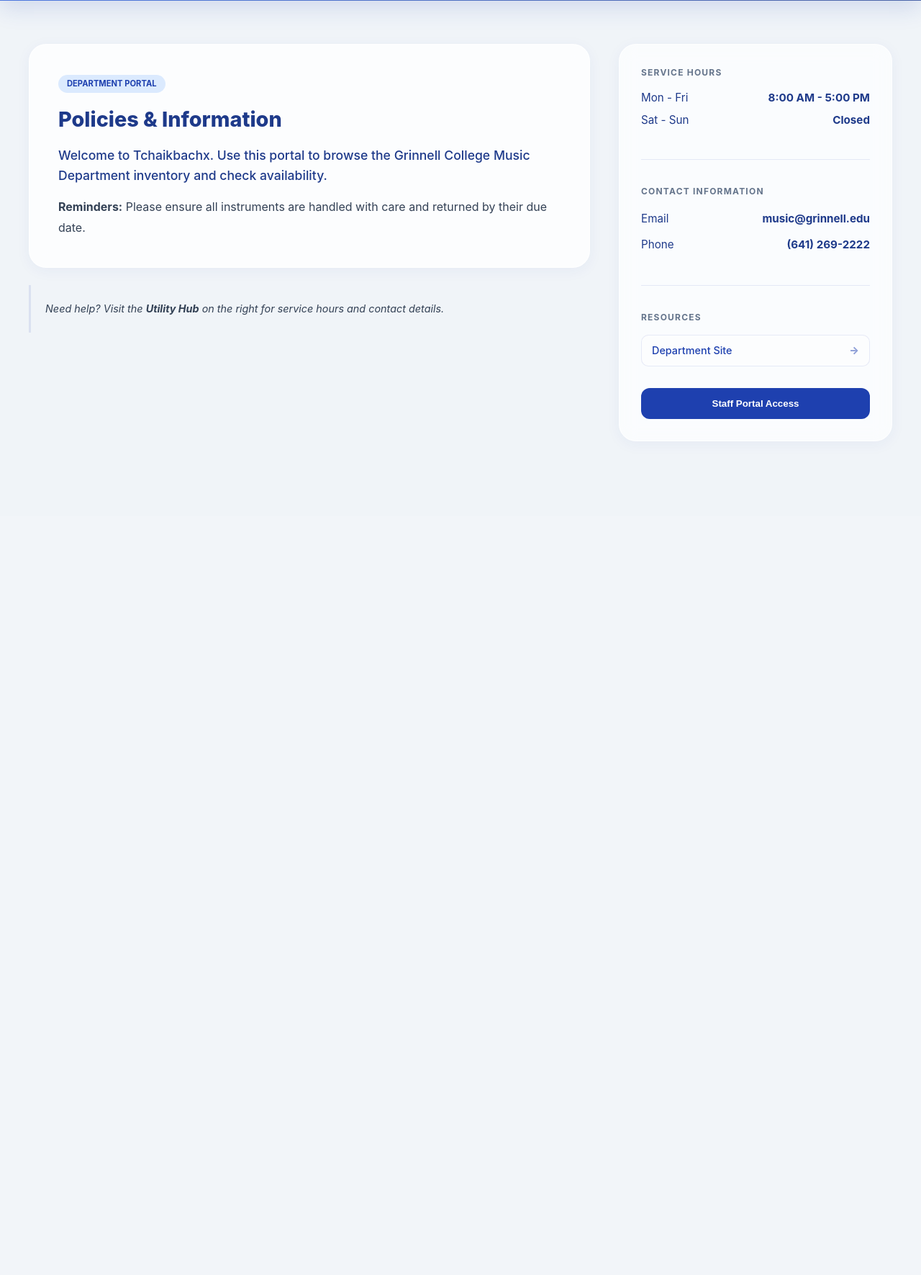
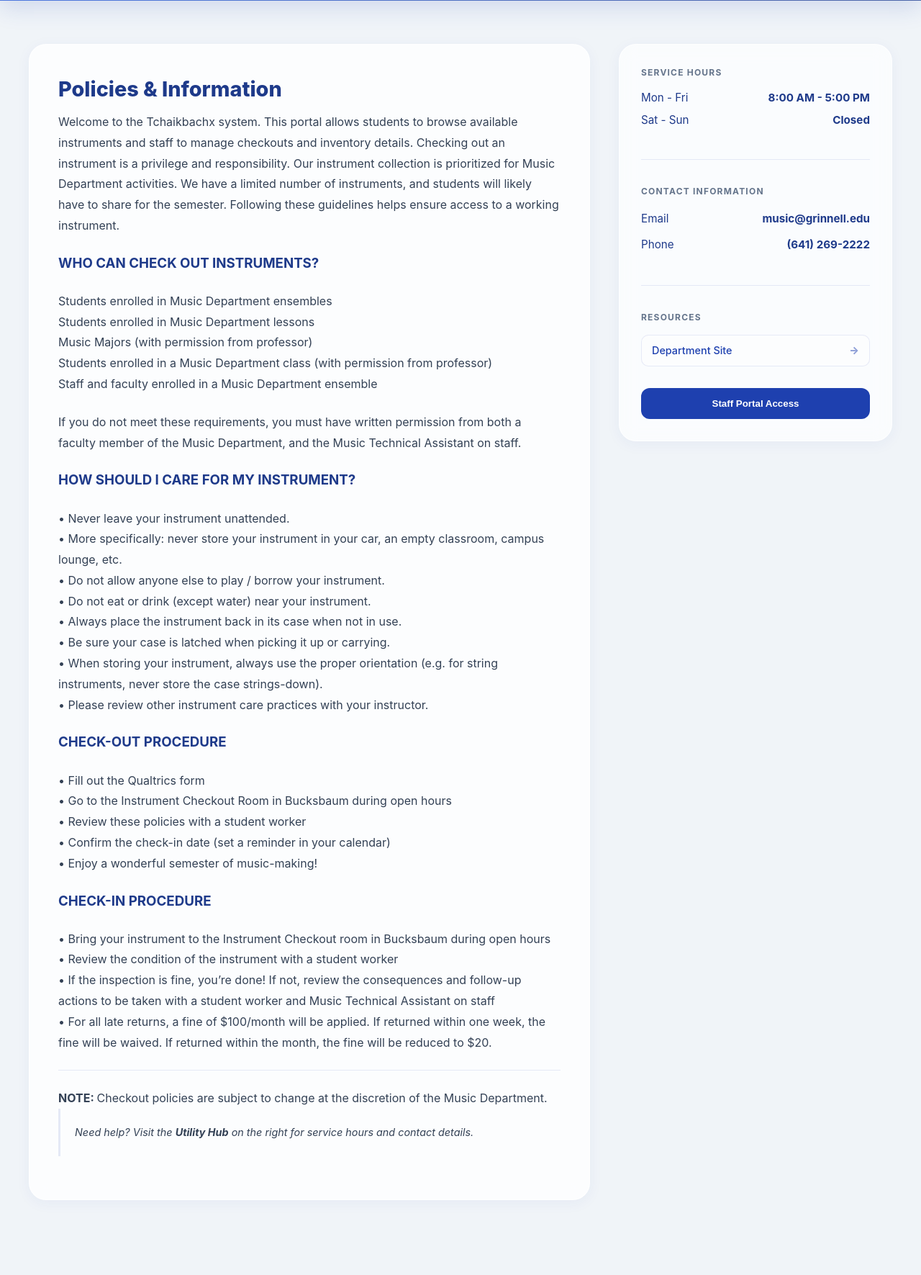
Before and after one commit to tchaikbachx/image, a Flask app: page / in a window 1280 px wide. Shown: the part 366-2137 px from the top of the page at 72% size. Before the commit the page ends 979 px from the top, so only its background shows below. Run offline with Flask 3, Linux system fonts and the light colour scheme; parts of the project's set-up code (start-up, migrations or seed data) failed here and were passed over.

Commit message:
this has all the updated policies now, but i'll refine the formatting a little more

```diff
--- a/templates/index.html
+++ b/templates/index.html
@@ -34,14 +34,55 @@
     <div class="home-container">
       <section class="news-section">
         <div class="news-card">
-          <div class="card-tag">Department Portal</div>
           <h2>Policies & Information</h2>
-          <p class="lead-text">Welcome to Tchaikbachx. Use this portal to browse the Grinnell College Music Department
-            inventory and check availability.</p>
-          <!-- <hr> -->
-          <p><strong>Reminders:</strong> Please ensure all instruments are handled with care and returned by their due
-            date.</p>
-        </div>
+          <p>Welcome to the Tchaikbachx system. This portal allows students to browse available instruments and staff to
+            manage checkouts and inventory details. Checking out an instrument is a privilege and responsibility. Our
+            instrument collection is prioritized for Music Department activities. We have a limited number of
+            instruments, and students will likely have to share for the semester. Following these guidelines helps
+            ensure access to a working instrument.</p><br>
+
+          <h3>WHO CAN CHECK OUT INSTRUMENTS?</h3><br>
+
+          <p>Students enrolled in Music Department ensembles</p>
+          <p>Students enrolled in Music Department lessons</p>
+          <p>Music Majors (with permission from professor)</li>
+          <p>Students enrolled in a Music Department class (with permission from professor)</p>
+          <p>Staff and faculty enrolled in a Music Department ensemble</p><br>
+
+          <p>If you do not meet these requirements, you must have written permission from both a faculty member of the
+            Music Department, and the Music Technical Assistant on staff.</p><br>
+
+          <h3>HOW SHOULD I CARE FOR MY INSTRUMENT?</h3><br>
+
+          <p>• Never leave your instrument unattended.</p>
+          <p>• More specifically: never store your instrument in your car, an empty classroom, campus lounge, etc.</p>
+          <p>• Do not allow anyone else to play / borrow your instrument.</p>
+          <p>• Do not eat or drink (except water) near your instrument.</p>
+          <p>• Always place the instrument back in its case when not in use.</p>
+          <p>• Be sure your case is latched when picking it up or carrying.</p>
+          <p>• When storing your instrument, always use the proper orientation (e.g. for string instruments, never store
+            the case strings-down).</p>
+          <p>• Please review other instrument care practices with your instructor.</p><br>
+
+          <h3>CHECK-OUT PROCEDURE</h3><br>
+
+          <p>• Fill out the Qualtrics form</p>
+          <p>• Go to the Instrument Checkout Room in Bucksbaum during open hours</p>
+          <p>• Review these policies with a student worker</p>
+          <p>• Confirm the check-in date (set a reminder in your calendar)</p>
+          <p>• Enjoy a wonderful semester of music-making!</p><br>
+
+          <h3>CHECK-IN PROCEDURE</h3><br>
+
+          <p>• Bring your instrument to the Instrument Checkout room in Bucksbaum during open hours</p>
+          <p>• Review the condition of the instrument with a student worker</p>
+          <p>• If the inspection is fine, you’re done! If not, review the consequences and follow-up actions to be taken
+            with a student worker and Music Technical Assistant on staff</p>
+          <p>• For all late returns, a fine of $100/month will be applied. If returned within one week, the fine will be
+            waived. If returned within the month, the fine will be reduced to $20.</p><br>
+          <hr><br>
+          <p><strong>NOTE: </strong>Checkout policies are subject to change at the discretion of the Music Department.
+          </p>
 
           {% if session.get('is_staff') %}
           <div class="staff-welcome-card">
```
Lines whose indentation alone changed are shown as unchanged.
